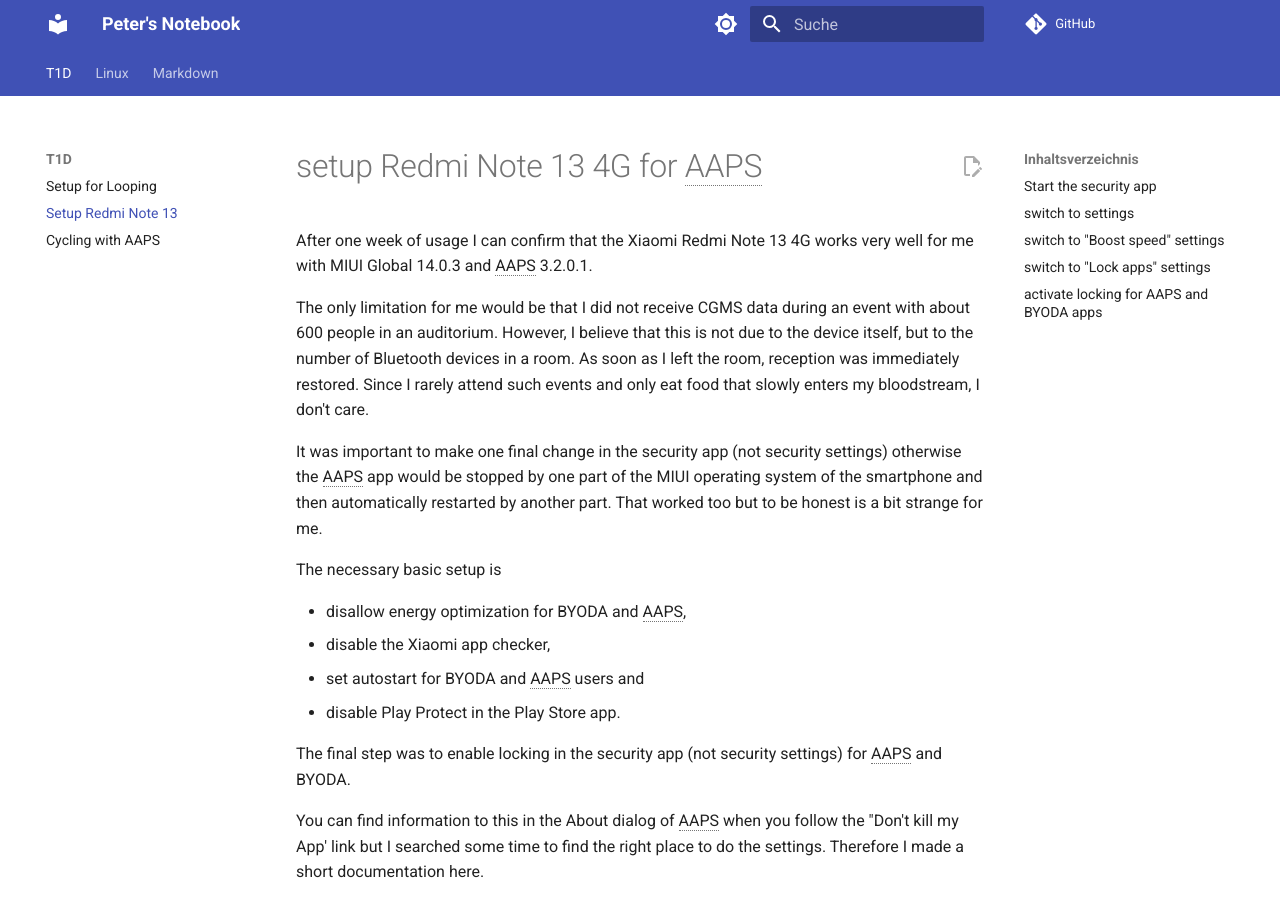
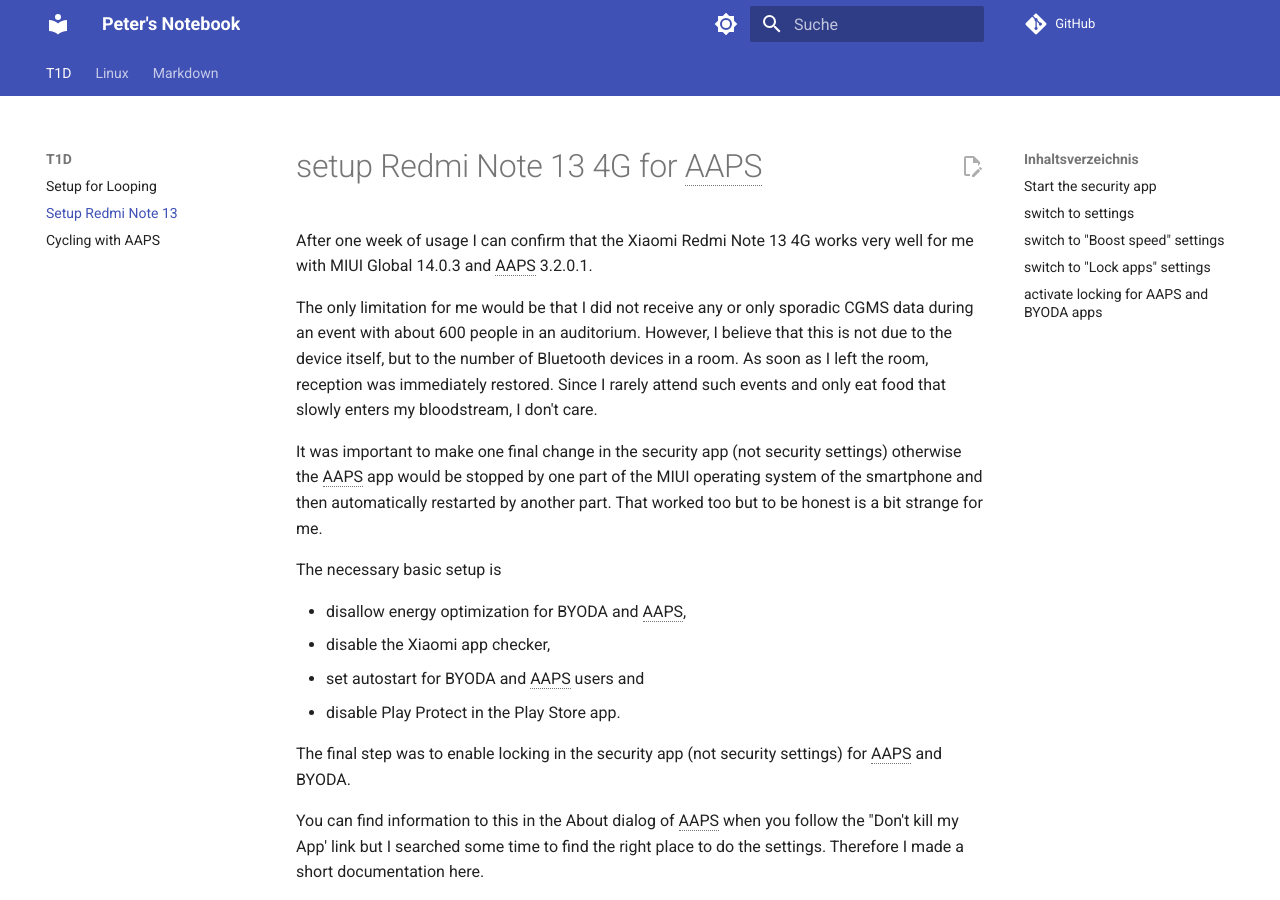
Before and after one commit to peterleimbach/peterleimbach.github.io, an MkDocs documentation site: the page built from docs/setup-redmi-note-13.md, in a window 1280 px wide and 900 px high. Built offline with MkDocs 1.6.1 and Material for MkDocs 9.7.7, drawn with Linux system fonts in a browser that asks for light colours; comment, search, counter and statistics services are not loaded.

Commit message:
Update setup-redmi-note-13.md

```diff
--- a/docs/setup-redmi-note-13.md
+++ b/docs/setup-redmi-note-13.md
@@ -2,7 +2,7 @@
 
 After one week of usage I can confirm that the Xiaomi Redmi Note 13 4G works very well for me with MIUI Global 14.0.3 and AAPS 3.2.0.1.
 
-The only limitation for me would be that I did not receive CGMS data during an event with about 600 people in an auditorium. However, I believe that this is not due to the device itself, but to the number of Bluetooth devices in a room. As soon as I left the room, reception was immediately restored. Since I rarely attend such events and only eat food that slowly enters my bloodstream, I don't care.
+The only limitation for me would be that I did not receive any or only sporadic CGMS data during an event with about 600 people in an auditorium. However, I believe that this is not due to the device itself, but to the number of Bluetooth devices in a room. As soon as I left the room, reception was immediately restored. Since I rarely attend such events and only eat food that slowly enters my bloodstream, I don't care.
 
 It was important to make one final change in the security app (not security settings)  otherwise the AAPS app would be stopped by one part of the MIUI operating system of the smartphone and then automatically restarted by another part. That worked too but to be honest is a bit strange for me.
 
```
